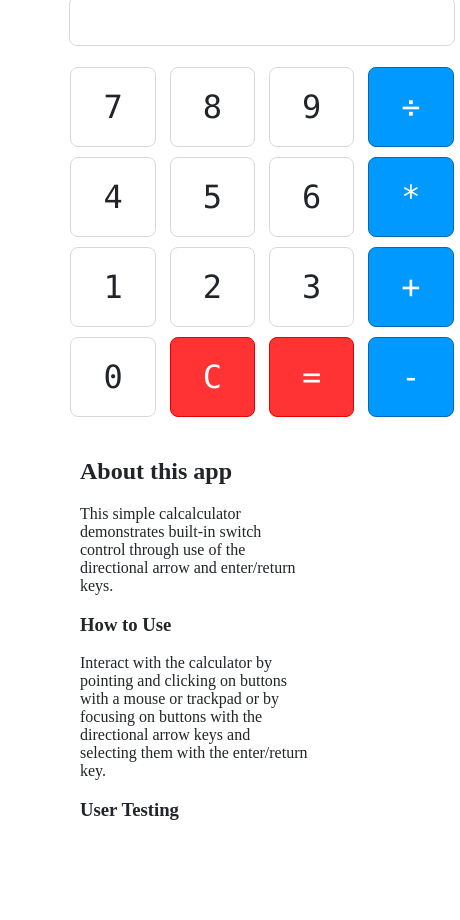
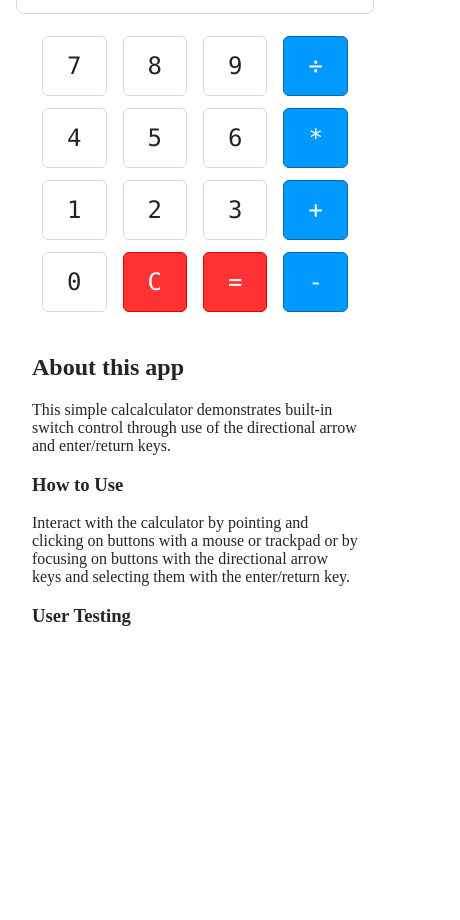
Before and after one commit to Burry/CSCI-4849-Switch-Control, a website built with webpack: page src/index.html in a window 390 px wide. Shown: the part 85-1005 px from the top of the page, 460 px wide, since content can reach past the window. After the commit the page ends 844 px from the top, so only its background shows below. Built offline with nearby package versions, Linux system fonts and the light colour scheme.

Commit message:
Style update

```diff
--- a/src/style.scss
+++ b/src/style.scss
@@ -131,13 +131,28 @@ h2 {
 
 @media (max-width: 508px) {
     body {
+        margin: 0;
+    }
+
+    #container {
         margin: 1em;
     }
 
     #calculator {
+        width: 100%;
         background-color: transparent;
         border: none;
         padding: 0;
+    }
+
+    button {
+        font-size: x-large;
+        padding: 0.5 0.5em;
+        margin: 0.25em;
+    }
+
+    input {
+        width: -webkit-fill-available;
     }
 
     #comments {
```
